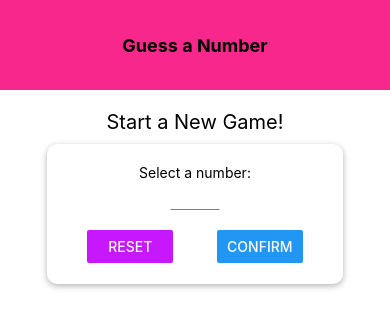
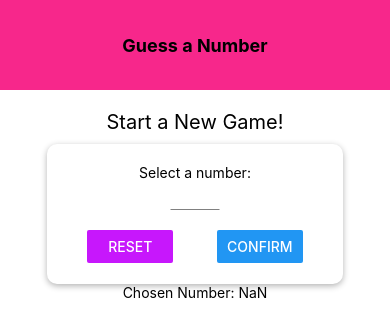
Before and after one commit to yuri-la-torre-ortiz/guessingnumbergame, a React Native app: screen / in a window 390 px wide. Both pictures are taken after a click on the button "CONFIRM". Shown: the top 336 px of the page. Built offline with nearby package versions, Linux system fonts and the light colour scheme.

Commit message:
feat: give user visual feedback of confirmed number

```diff
--- a/screens/StartGameScreen.js
+++ b/screens/StartGameScreen.js
@@ -29,6 +29,12 @@ const StartGameScreen = (props) => {
     setEnteredValue("");
   };
 
+  let confirmedOutput;
+
+  if (confirmedInput) {
+    confirmedOutput = <Text>Chosen Number: {selectedNumber}</Text>
+  }
+
   return (
     <View style={styles.screen}>
       <Text style={styles.title}>Start a New Game!</Text>
@@ -56,6 +62,7 @@ const StartGameScreen = (props) => {
           </View>
         </View>
       </Card>
+      {confirmedOutput}
     </View>
   );
 };
```
